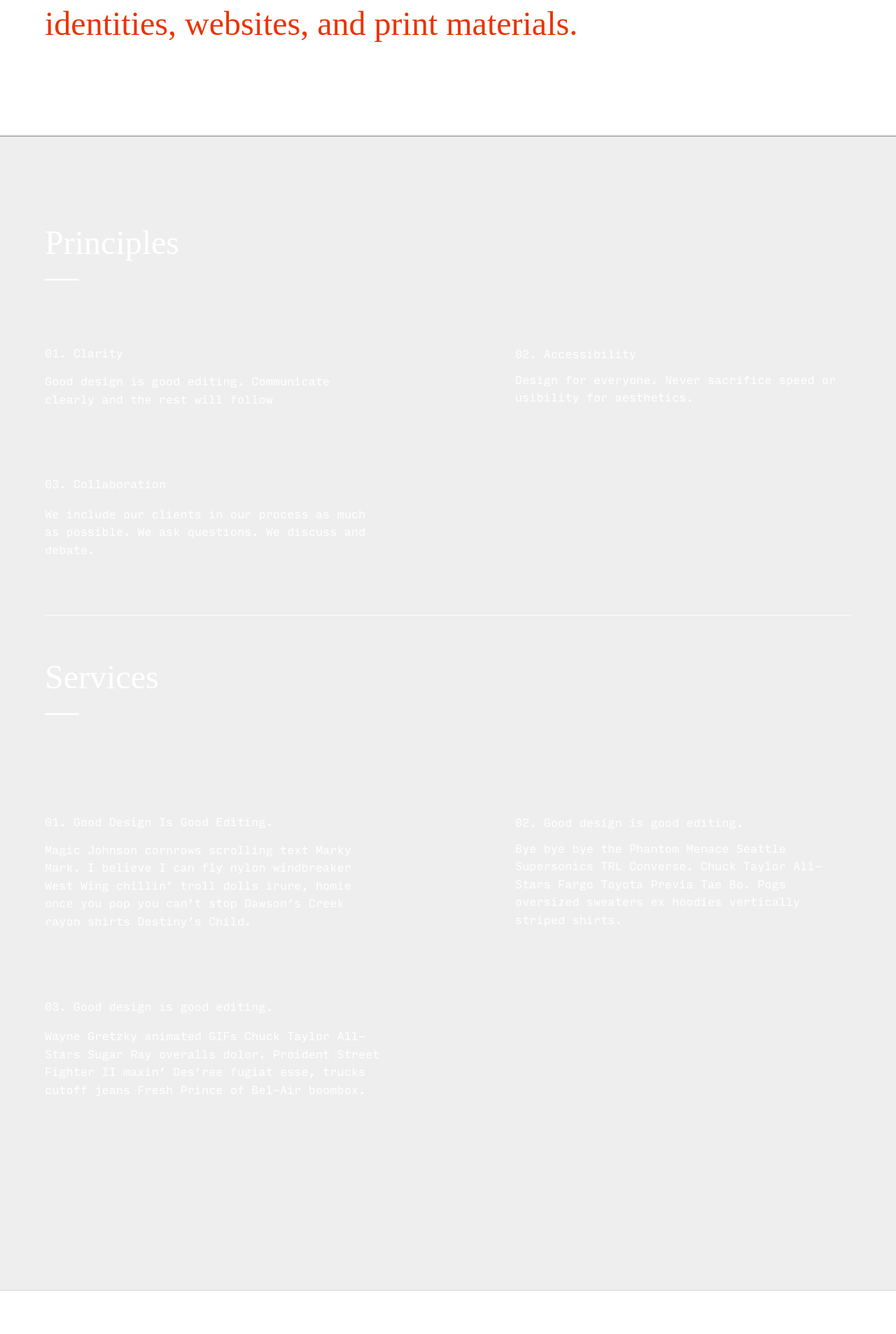
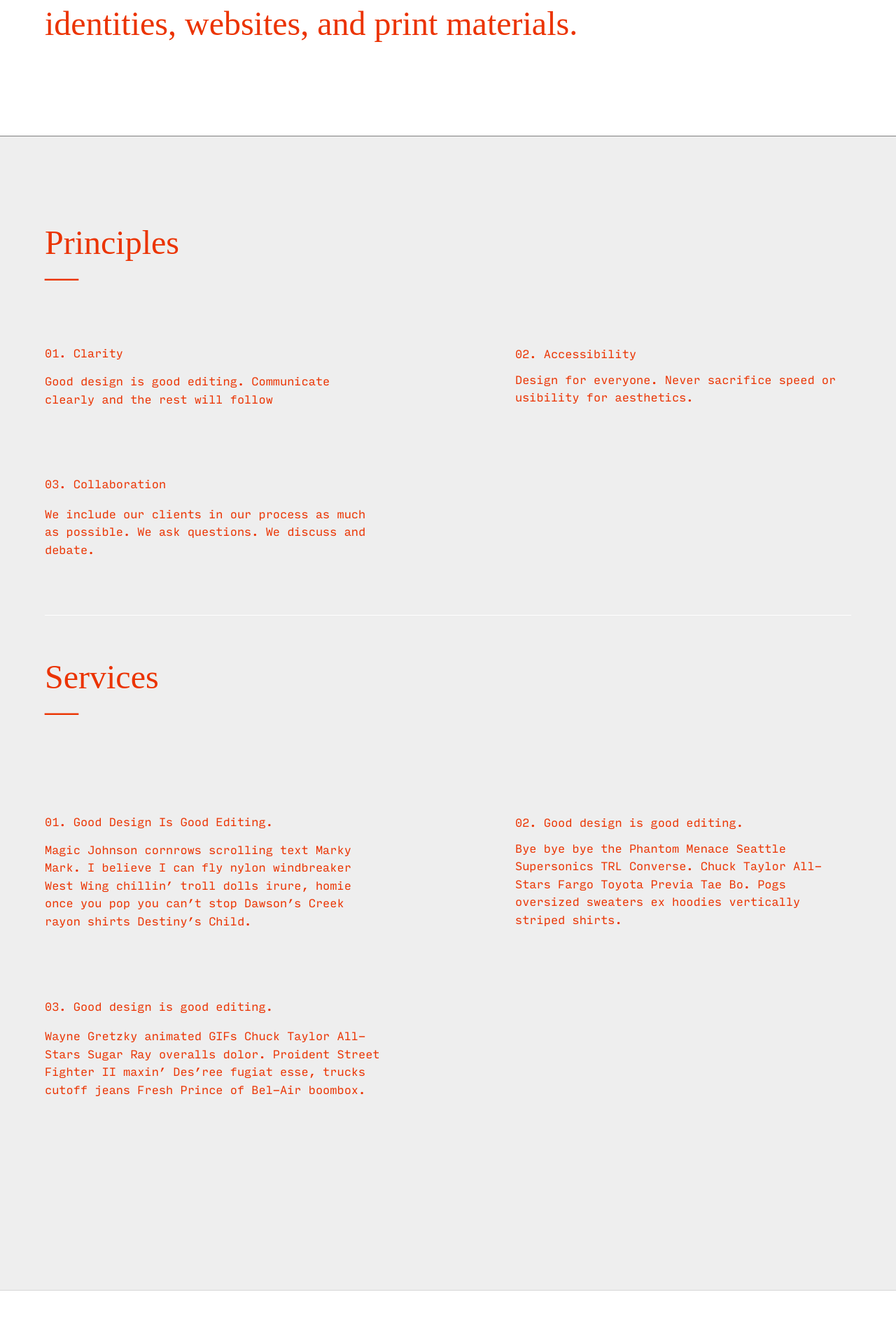
Before and after one commit to wearepatterns/wearepatterns.github.io, a Jekyll site: the page built from index.markdown, in a window 1280 px wide. Shown: the part 350-2257 px from the top of the page at 70% size. Built offline with Jekyll 4.4.1, drawn with Linux system fonts in a browser that asks for light colours.

Commit message:
Update new.html

```diff
--- a/_layouts/new.html
+++ b/_layouts/new.html
@@ -57,7 +57,7 @@
         <h1 class="pb5 pb6-l mb0 f3 f2-ns f1-l lh-title measure-narrow normal">{{ page['description'] }}</h1>
     </header>
     <main>
-        <section class="bg-light-gray white ph3 ph4-ns ph5-l pb6 pb7-l f5 lh-copy bb b--black-10">
+        <section class="bg-light-gray newred ph3 ph4-ns ph5-l pb6 pb7-l f5 lh-copy bb b--black-10">
             <h1 class="pt5 pt6-l pb0 pb4 mt0 f3 f2-ns f1-l normal lh-solid">Principles
             <br>&mdash;</h1>
             <div class="flex-ns flex-wrap-ns justify-between-ns input-mono fw3" style="max-width:80rem;">
```
